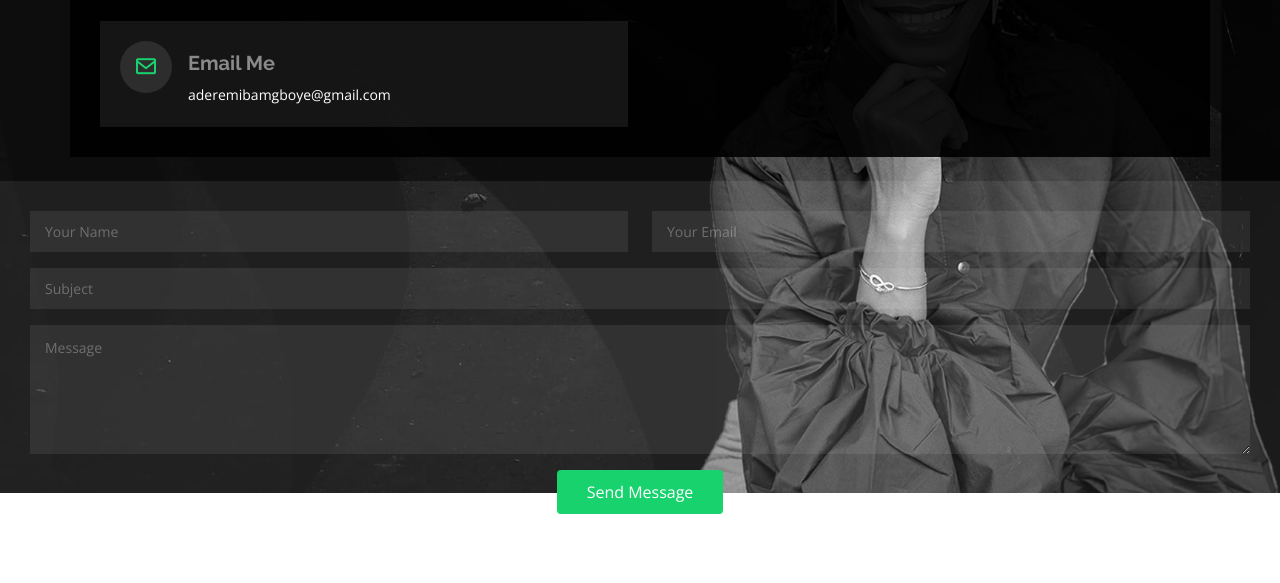
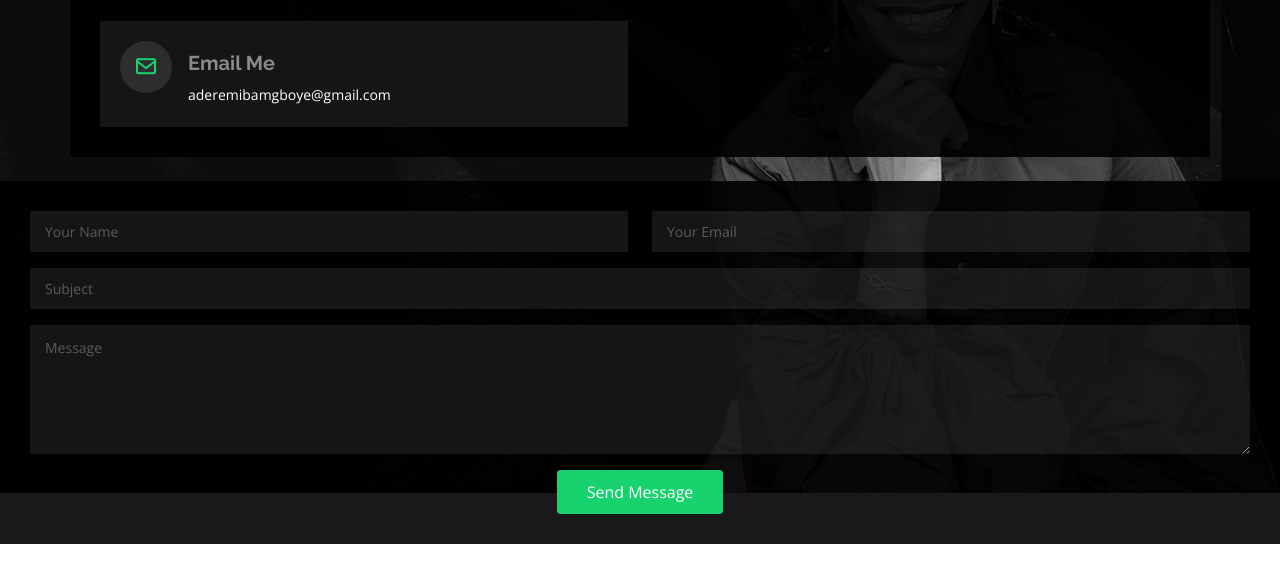
Before and after one commit to victorgis/aderemibamboye-2.0, a plain HTML site: page index.html in a window 1280 px wide. Both pictures are taken after a click on the link "Contact". Shown: the part 307-890 px from the top of the page. Drawn offline with nearby package versions, Linux system fonts and the light colour scheme.

Commit message:
first commit

```diff
--- a/assets/css/style.css
+++ b/assets/css/style.css
@@ -1090,7 +1090,8 @@ section .container {
 
 .contact .php-email-form {
   padding: 30px;
-  background: rgba(255, 255, 255, 0.08);
+  /* background: rgba(255, 255, 255, 0.08); */
+  background: rgba(0, 0, 0, 0.9);
 }
 
 .contact .php-email-form .error-message {
```
